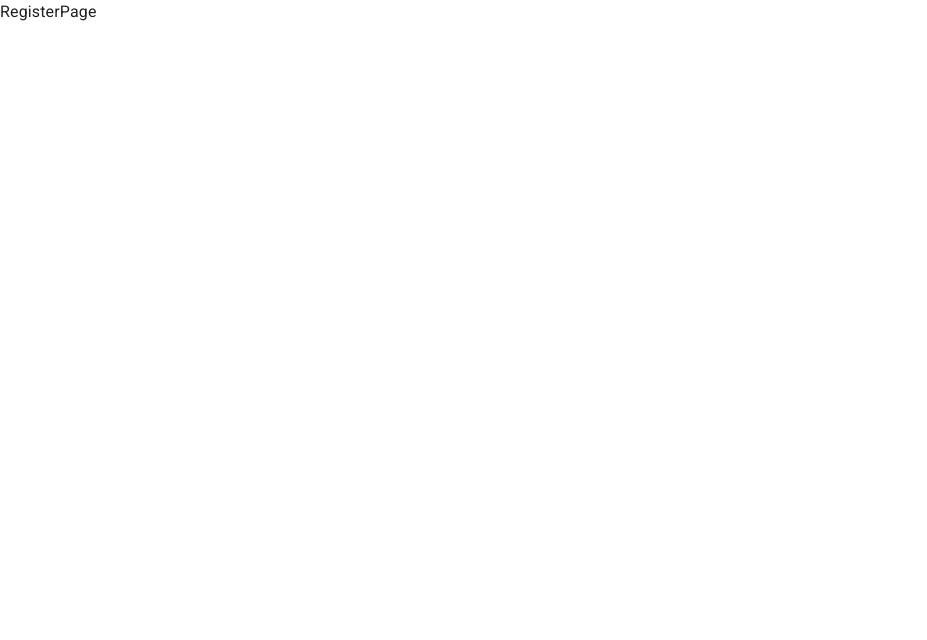
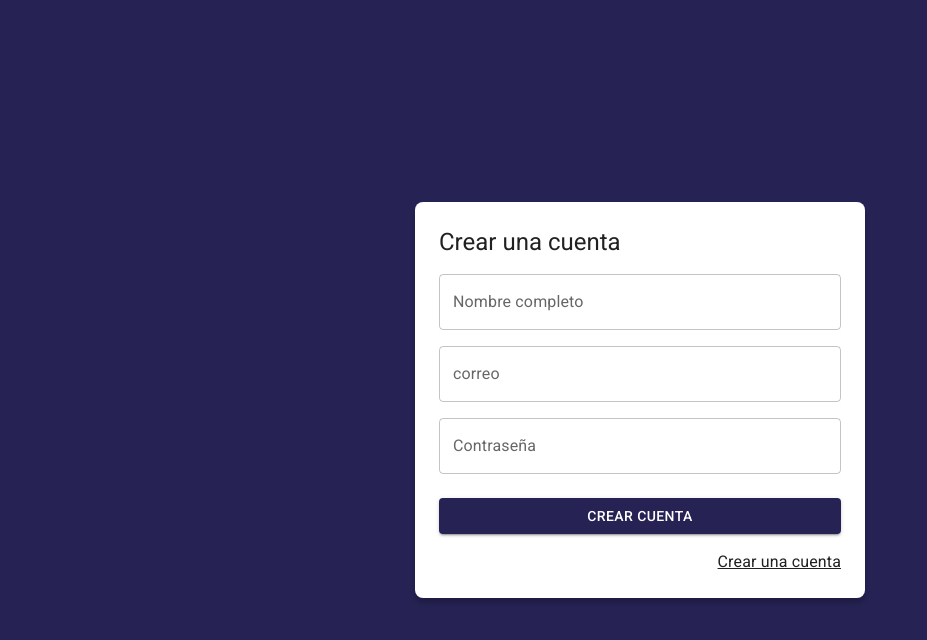
Before and after one commit to Janegro09/BasicLogin, a React (Vite) app: page /auth/register in a window 1280 px wide. Shown: the top 640 px of the page, without its empty margins (0-927 px from the left). Built offline with nearby package versions, Linux system fonts and the light colour scheme.

Commit message:
sumamos pantalla de register

```diff
--- a/src/auth/pages/RegisterPage.jsx
+++ b/src/auth/pages/RegisterPage.jsx
@@ -1,7 +1,58 @@
+import { Google } from '@mui/icons-material'
+import { Button, Grid, TextField, Typography, Link } from '@mui/material'
 import React from 'react'
+import { Link as RouterLink } from 'react-router-dom';
+
+import { AuthLayout } from '../layout/AuthLayout'
 
 export const RegisterPage = () => {
   return (
-    <div>RegisterPage</div>
+    <AuthLayout tittle='Crear una cuenta'>
+        <form>
+            <Grid container >
+                <Grid item xs={ 12 } sx={{ mt: 2 }}>
+                    <TextField
+                        label="Nombre completo"
+                        type="text"
+                        placeholder='Tu nombre'
+                        fullWidth
+                        />
+                </Grid>
+
+                <Grid item xs={ 12 } sx={{ mt: 2 }}>
+                    <TextField
+                        label="correo"
+                        type="email"
+                        placeholder='correo@google.com'
+                        fullWidth
+                        />
+                </Grid>
+
+                <Grid item xs={ 12 } sx={{ mt: 2 }}>
+                    <TextField
+                        label="Contraseña"
+                        type="password"
+                        placeholder='Contraseña'
+                        fullWidth
+                        />
+                </Grid>
+
+                <Grid container spacing={ 2 } sx={{ mb: 2, mt:1 }}>
+                    <Grid item xs={ 12 }>
+                        <Button variant='contained' fullWidth>
+                            Crear cuenta
+                        </Button>
+                    </Grid>
+                </Grid>
+
+                <Grid container direction='row' justifyContent='end'>
+                    <Link component={RouterLink} color='inherit' to='/auth/login'>
+                        Crear una cuenta
+                    </Link>
+                </Grid>
+
+            </Grid>
+        </form>
+    </AuthLayout>
   )
 }
```
